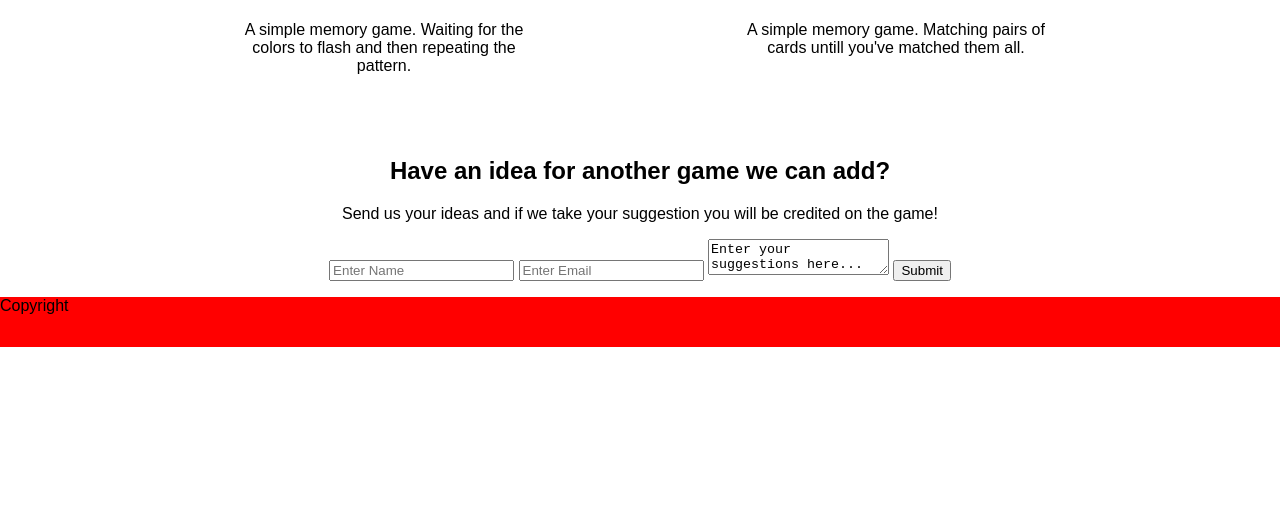
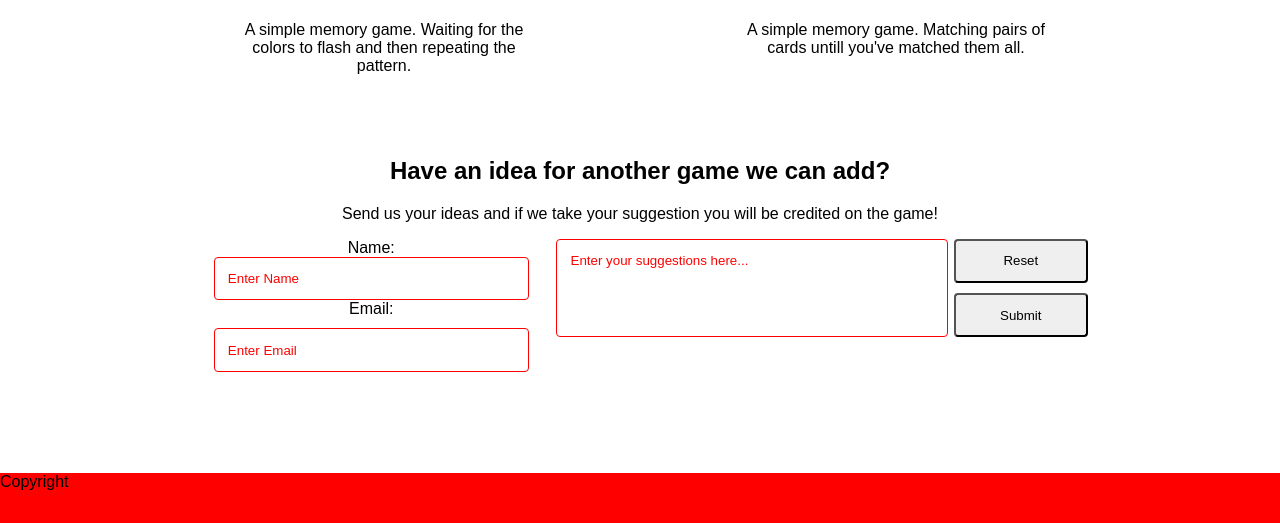
Before and after one commit to Code-Institute-Submissions/Memory-games, a plain HTML site: page index.html in a window 1280 px wide. Shown: the part 763-1286 px from the top of the page. Before the commit the page ends 1110 px from the top, so only its background shows below. Drawn offline with nearby package versions, Linux system fonts and the light colour scheme.

Commit message:
Updating suggestions form

```diff
--- a/assets/css/styles.css
+++ b/assets/css/styles.css
@@ -105,9 +105,81 @@ header {
 
 /* Suggestions Section ---------------------------------- */
 .suggestions-form {
-    width: 60%;
-    padding: 0 20%;
+    width: 70%;
+    height: 300px;
+    padding: 0 15%;
     text-align: center
+}
+
+.form {
+    display: grid;
+    grid-template-columns: 40% 45% 15%;
+    text-align: center;
+    justify-content: center
+}
+
+
+form {
+    width: 100%
+}
+
+input {
+    width: 80%;
+    padding: 1em;
+    border-radius: 4px;
+}
+
+#email {
+    margin-top: 10px
+}
+
+textarea {
+    resize: none;
+    width: 90%;
+    height: 70px;
+    padding: 1em;
+    border-radius: 4px
+
+}
+
+input, textarea {
+    outline: none;
+    border: 1px solid red;
+    font-family: Arial, Helvetica, sans-serif
+}
+
+input:focus, textarea:focus {
+    box-shadow: 0 0 4px rgba(255, 0, 0, 0.5);
+    border: 1px solid rgb(255, 0, 0)
+}
+
+::placeholder {
+    color: red;
+    opacity: 1;
+}
+:-ms-input-placeholder {
+    color: red;
+}
+::-ms-input-placeholder {
+    color: red;
+    opacity: 1;
+}
+
+.reset-btn, .submit-btn {
+    width: 100%;
+    padding: .95em;
+    border-radius: 4px
+}
+.submit-btn {
+    margin-top: 10px;
+}
+
+.submit-btn:hover {
+    background-color: red
+}
+
+.reset-btn:hover {
+    background-color: red
 }
 /* ---------------------------------- */
 
--- a/index.html
+++ b/index.html
@@ -6,6 +6,13 @@
     <meta http-equiv="X-UA-Compatible" content="ie=edge">
     <link rel="stylesheet" href="assets/css/styles.css">
     <title>Brand</title>
+    <script type="text/javascript" src="https://cdn.jsdelivr.net/npm/emailjs-com@2/dist/email.min.js"></script>
+    <script type="text/javascript">
+        (function(){
+            emailjs.init("user_AYvn8N4gI8U3NHcCqqbFu");
+            emailjs.send("gmail", "rosie", {"from_name":"joe","project_request":"testing","from_email":"joe.napper@gmx.com"})
+        })();
+    </script>
 </head>
 <body>
     <!-- Header -->
@@ -57,10 +64,25 @@
         <h2>Have an idea for another game we can add?</h2>
         <p>Send us your ideas and if we take your suggestion you will be credited on the game!</p>
         <form>
-            <input type="text" placeholder="Enter Name" name="name" required>
-            <input type="text" placeholder="Enter Email" name="email" required>
-            <textarea name="suggestion">Enter your suggestions here...</textarea>
-            <button>Submit</button>
+            <div class="form">
+                <div>
+                    <div>
+                        <label for="name">Name:</label>
+                        <input type="text" name="name" id="name" placeholder="Enter Name"  required>
+                    </div>
+                    <div>
+                        <label for="email">Email:</label>
+                        <input type="text" name="email" id="email" placeholder="Enter Email"  required>
+                    </div>
+                </div>
+                <div>
+                    <textarea name="suggestion" placeholder="Enter your suggestions here..."></textarea>
+                </div>
+                <div>
+                    <button type="reset" class="reset-btn">Reset</button>
+                    <button type="submit" class="submit-btn">Submit</button>
+                </div>
+            </div>
         </form>
     </div>
     <!-- End -->
```
Also changed, not shown: 409184.jpg (deleted).
